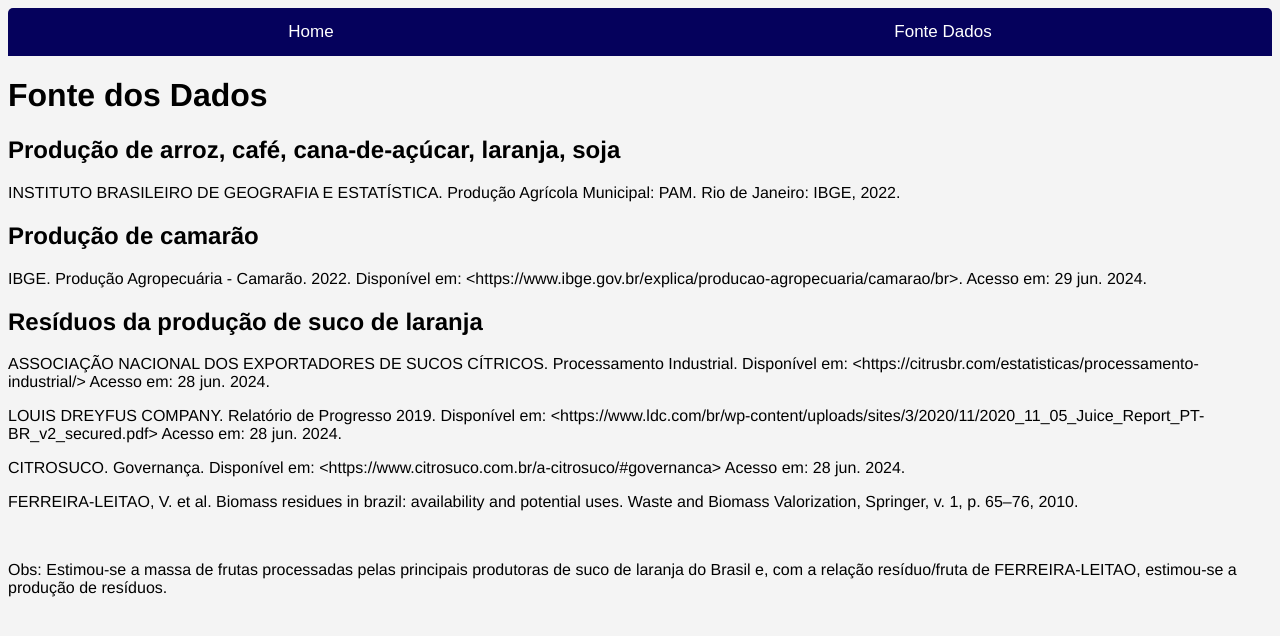
After one commit to roger-usp/app_copa, a Flask app: page /data-sources in a window 1280 px wide. The commit adds this page. Shown: the top 636 px of the page. Run offline with Flask 3, Linux system fonts and the light colour scheme.

Commit message:
add navbar (fonte dados)

```diff
--- a/main/app.py
+++ b/main/app.py
@@ -46,4 +46,8 @@
     point_geojson = db.make_point_geojson(info_file_name_list)
     return jsonify(point_geojson)
 
+@app.route("/data-sources")
+def data_sources():
+    return render_template("data_sources.html")
+
 app.run(debug=True)
--- a/main/static/css/general_style.css
+++ b/main/static/css/general_style.css
@@ -1,6 +1,31 @@
 body {
     font-family: 'Helvetica', 'Arial', sans-serif;
 }
+
+#navbar {
+    background-color: #05015c;
+    display: flex;
+    justify-content: space-around;
+    overflow: hidden;
+    font-family: Arial, sans-serif;
+    border-radius: 5px 5px 0px 0;
+}
+
+#navbar a {
+    float: left;
+    display: block;
+    color: white;
+    text-align: center;
+    padding: 14px 20px;
+    text-decoration: none;
+    font-size: 17px;
+}
+
+#navbar a:hover {
+    background-color: #ddd;
+    color: #05015c;
+}
+
 
 #buttons {
     background-color: #f4f4f4;
--- /dev/null
+++ b/main/templates/data_sources.html
@@ -0,0 +1,34 @@
+<!DOCTYPE html>
+<html lang="en">
+<head>
+    <meta charset="UTF-8">
+    <meta name="viewport" content="width=device-width, initial-scale=1.0">
+    <title>Fonte Dados</title>
+
+    <link rel="stylesheet" type="text/css" href= "{{ url_for('static',filename='css/general_style.css') }}">
+</head>
+<body style="background-color: #f4f4f4;">
+    <div id="navbar">
+        <a href="{{url_for('home')}}">Home</a>
+        <a href="{{url_for('data_sources')}}">Fonte Dados</a>
+    </div>
+    <h1>Fonte dos Dados</h1>
+
+    <h2>Produção de arroz, café, cana-de-açúcar, laranja, soja</h2>
+    <p>INSTITUTO BRASILEIRO DE GEOGRAFIA E ESTATÍSTICA. Produção Agrícola Municipal: PAM. Rio de Janeiro: IBGE, 2022.</p>
+
+    <h2>Produção de camarão</h2>
+    <p>IBGE. Produção Agropecuária - Camarão. 2022. Disponível em: &lt;https://www.ibge.gov.br/explica/producao-agropecuaria/camarao/br&gt;. Acesso em: 29 jun. 2024.</p>
+
+
+    <h2>Resíduos da produção de suco de laranja</h2>
+    <p>ASSOCIAÇÃO NACIONAL DOS EXPORTADORES DE SUCOS CÍTRICOS. Processamento Industrial. Disponível em: &lt;https://citrusbr.com/estatisticas/processamento-industrial/&gt; Acesso em: 28 jun. 2024.</p>
+    <p>LOUIS DREYFUS COMPANY. Relatório de Progresso 2019. Disponível em: &lt;https://www.ldc.com/br/wp-content/uploads/sites/3/2020/11/2020_11_05_Juice_Report_PT-BR_v2_secured.pdf&gt; Acesso em: 28 jun. 2024.</p>
+    <p>CITROSUCO. Governança. Disponível em: &lt;https://www.citrosuco.com.br/a-citrosuco/#governanca&gt; Acesso em: 28 jun. 2024.</p>
+    <p>FERREIRA-LEITAO, V. et al. Biomass residues in brazil: availability and potential uses. Waste and Biomass Valorization, Springer, v. 1, p. 65–76, 2010.</p>
+    <br>
+    <p>Obs: Estimou-se a massa de frutas processadas pelas principais produtoras de suco de laranja do Brasil e, com a relação resíduo/fruta de FERREIRA-LEITAO, estimou-se a produção de resíduos.</p>
+
+
+</body>
+</html>
--- a/main/templates/map.html
+++ b/main/templates/map.html
@@ -29,7 +29,10 @@
 
 </head>
 <body>
-    <div id="navbar"></div>
+    <div id="navbar">
+        <a href="{{url_for('home')}}">Home</a>
+        <a href="{{url_for('data_sources')}}">Fonte Dados</a>
+    </div>
 
 <div style="display: flex; height: 90vh; width: 95vw; justify-content: space-between;">
     <div id="buttons" style="width: 25%; height: 100vh;">
```
